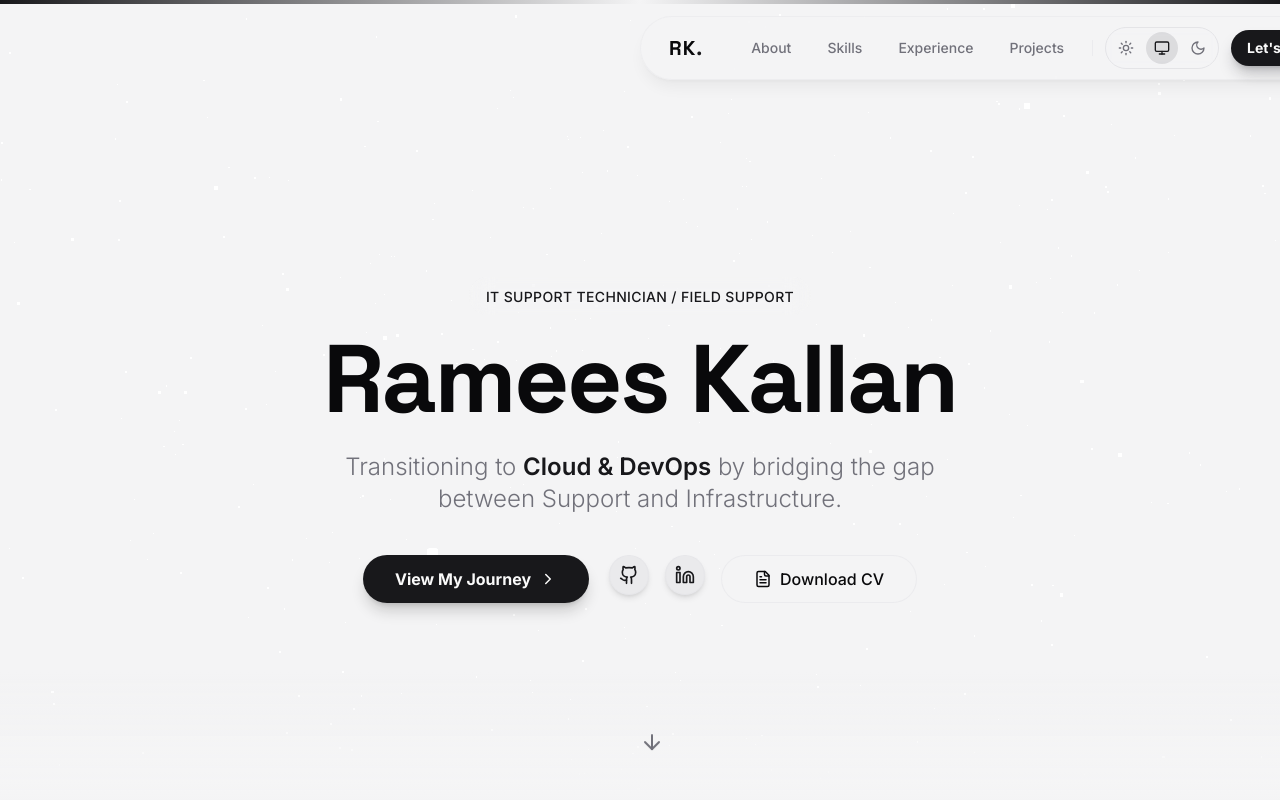
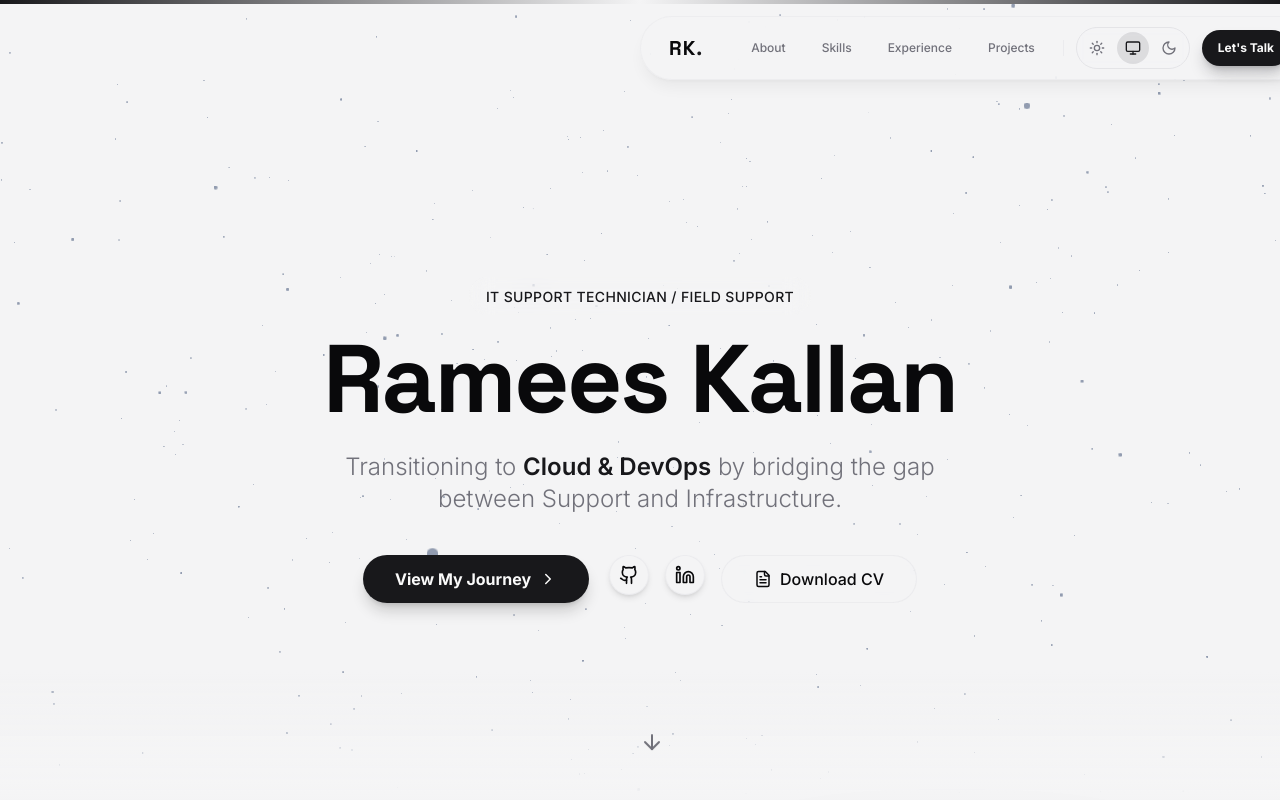
Before and after one commit to R-Z-7/portfolio-2025, a Next.js app: page / in a window 1280 px wide. Shown: the top 800 px of the page. Built offline with nearby package versions, Linux system fonts and the light colour scheme.

Commit message:
Polish UI + fix theme stars + improve button clarity

```diff
--- a/src/app/globals.css
+++ b/src/app/globals.css
@@ -16,7 +16,7 @@
     --primary: 240 5.9% 10%;
     --primary-foreground: 0 0% 98%;
 
-    --secondary: 240 5% 92%;
+    --secondary: 240 4.8% 95.9%;
     --secondary-foreground: 240 5.9% 10%;
 
     --muted: 240 4.8% 95.9%;
@@ -30,9 +30,9 @@
 
     --border: 240 5.9% 90%;
     --input: 240 5.9% 90%;
-    --ring: 240 10% 3.9%;
+    --ring: 240 5.9% 10%;
 
-    --radius: 0.5rem;
+    --radius: 0.75rem;
   }
 
   .dark {
@@ -86,7 +86,36 @@
   }
 
   h1 {
-    @apply text-4xl md:text-6xl lg:text-7xl font-bold;
+    @apply text-4xl md:text-6xl lg:text-7xl font-bold tight-spacing;
+  }
+
+  h2 {
+    @apply text-3xl md:text-5xl font-bold;
+  }
+
+  p {
+    @apply leading-relaxed;
+  }
+}
+
+@layer utilities {
+  .tight-spacing {
+    letter-spacing: -0.02em;
+  }
+
+  .glass-panel {
+    @apply bg-card/70 backdrop-blur-md border border-border/50 shadow-sm transition-all duration-300;
+  }
+
+  .premium-shadow {
+    box-shadow: 0 0 0 1px hsl(var(--border) / 0.4),
+      0 4px 20px -2px hsl(var(--primary) / 0.05);
+  }
+
+  .text-gradient {
+    @apply bg-clip-text text-transparent bg-gradient-to-r from-foreground via-muted-foreground to-foreground;
+    background-size: 200% auto;
+    animation: textShine 8s ease-in-out infinite alternate;
   }
 }
 
@@ -98,12 +127,12 @@
   button,
   [role="button"] {
     cursor: auto;
-    /* Should ideally be 'none' if custom cursor is active, but fallback to auto to avoid 'no cursor' issue if JS fails */
     cursor: none;
+    /* Custom cursor */
   }
 }
 
-/* Custom Scrollbar - Premium Slim */
+/* Custom Scrollbar */
 ::-webkit-scrollbar {
   width: 6px;
 }
@@ -113,22 +142,7 @@
 }
 
 ::-webkit-scrollbar-thumb {
-  @apply bg-border rounded-full hover:bg-muted-foreground/40 transition-colors;
-}
-
-.glass-panel {
-  @apply bg-card/60 backdrop-blur-md border border-border/50 shadow-sm transition-all duration-300;
-}
-
-/* Premium Hover Card Effect */
-.card-hover {
-  @apply hover:border-primary/20 hover:shadow-lg hover:shadow-primary/5 hover:-translate-y-1 transition-all duration-300;
-}
-
-.text-gradient {
-  @apply bg-clip-text text-transparent bg-gradient-to-r from-foreground via-muted-foreground to-foreground;
-  background-size: 200% auto;
-  animation: textShine 5s ease-in-out infinite alternate;
+  @apply bg-border/60 rounded-full hover:bg-muted-foreground/60 transition-colors;
 }
 
 @keyframes textShine {
@@ -140,12 +154,3 @@
     background-position: 100% 50%;
   }
 }
-
-/* Utilities for agency feel */
-.container-width {
-  @apply max-w-7xl mx-auto px-6 md:px-12;
-}
-
-.section-padding {
-  @apply py-24 md:py-32;
-}
--- a/src/components/home/Hero3D.tsx
+++ b/src/components/home/Hero3D.tsx
@@ -9,7 +9,7 @@ import { useTheme } from "next-themes";
 // Use a simple, performance-friendly particle system
 function Particles(props: any) {
     const ref = useRef<THREE.Points>(null!);
-    const { theme } = useTheme();
+    const { resolvedTheme } = useTheme();
     const [mounted, setMounted] = useState(false);
 
     useEffect(() => {
@@ -49,17 +49,7 @@ function Particles(props: any) {
 
     if (!mounted) return null;
 
-    const isDark = theme === 'dark' || theme === 'system'; // Default to dark for system if unknown/SSR
-    // Actually next-themes handles system, so resolvedTheme is better, usually available from useTheme
-    // But theme might be 'system'. We can default to blending ADD for dark aesthetics.
-
-    // Better retrieval of resolved theme
-    // const { resolvedTheme } = useTheme();
-    // However, inside this component we should prop drill or just use hook.
-
-    // Assuming 'theme' is enough or fallback to dark style.
-    // For light mode, we need NormalBlending and a dark color.
-    const isLight = theme === 'light';
+    const isLight = resolvedTheme === 'light';
 
     return (
         <group rotation={[0, 0, Math.PI / 4]}>
--- a/src/components/layout/Navbar.tsx
+++ b/src/components/layout/Navbar.tsx
@@ -43,7 +43,7 @@ export default function Navbar() {
                 animate={{ y: 0 }}
                 className="fixed top-4 left-1/2 -translate-x-1/2 z-50 w-[95%] md:w-auto max-w-5xl"
             >
-                <div className="bg-background/80 backdrop-blur-xl border border-border/40 rounded-full px-5 py-2.5 shadow-lg shadow-black/5 dark:shadow-black/20 flex items-center justify-between md:justify-center gap-4 md:gap-8">
+                <div className="bg-background/80 backdrop-blur-xl border border-border/40 rounded-full px-5 py-2.5 shadow-lg shadow-black/5 dark:shadow-black/20 flex items-center justify-between md:justify-center gap-4 md:gap-8 transition-all duration-300">
                     <Link to="hero" smooth={true} className="text-xl font-bold font-display cursor-pointer tracking-wider text-foreground hover:opacity-80 transition-opacity pl-2">
                         RK<span className="text-primary">.</span>
                     </Link>
--- a/src/components/ui/GlassCard.tsx
+++ b/src/components/ui/GlassCard.tsx
@@ -10,7 +10,7 @@ export default function GlassCard({ children, className }: GlassCardProps) {
     return (
         <div
             className={cn(
-                "glass-panel rounded-2xl p-6 transition-all duration-500 hover:bg-card/80 hover:shadow-2xl hover:shadow-primary/5 hover:-translate-y-1 hover:border-primary/20 border border-border/50 group",
+                "glass-panel rounded-2xl p-6 transition-all duration-500 bg-card/70 border-border/60 hover:bg-card/90 hover:shadow-2xl hover:shadow-primary/5 hover:-translate-y-1 hover:border-primary/20 border group",
                 className
             )}
         >
--- a/src/components/ui/button.tsx
+++ b/src/components/ui/button.tsx
@@ -4,21 +4,21 @@ import { cva, type VariantProps } from "class-variance-authority"
 import { cn } from "@/lib/utils"
 
 const buttonVariants = cva(
-    "inline-flex items-center justify-center whitespace-nowrap rounded-full text-sm font-medium ring-offset-background transition-colors focus-visible:outline-none focus-visible:ring-2 focus-visible:ring-ring focus-visible:ring-offset-2 disabled:pointer-events-none disabled:opacity-50",
+    "inline-flex items-center justify-center whitespace-nowrap rounded-full text-sm font-medium ring-offset-background transition-all focus-visible:outline-none focus-visible:ring-2 focus-visible:ring-ring focus-visible:ring-offset-2 disabled:pointer-events-none disabled:opacity-50",
     {
         variants: {
             variant: {
-                default: "bg-primary text-primary-foreground hover:bg-primary/90 shadow-md shadow-primary/20",
+                default: "bg-primary text-primary-foreground hover:bg-primary/90 shadow-lg shadow-primary/20 hover:shadow-primary/30 hover:-translate-y-0.5",
                 destructive: "bg-destructive text-destructive-foreground hover:bg-destructive/90",
-                outline: "border border-border bg-background hover:bg-accent hover:text-accent-foreground",
-                secondary: "bg-secondary text-secondary-foreground hover:bg-secondary/80",
-                ghost: "hover:bg-accent hover:text-accent-foreground",
+                outline: "border border-border bg-background/50 hover:bg-muted/50 hover:text-accent-foreground backdrop-blur-sm",
+                secondary: "bg-muted text-foreground hover:bg-muted/80 shadow-sm",
+                ghost: "hover:bg-muted/50 hover:text-foreground",
                 link: "text-primary underline-offset-4 hover:underline",
-                frosted: "bg-background/60 backdrop-blur-sm border border-border/50 hover:bg-accent/50 text-foreground font-medium",
+                frosted: "bg-background/60 backdrop-blur-md border border-border/50 hover:bg-accent/50 text-foreground font-medium shadow-sm",
             },
             size: {
-                default: "h-10 px-5 py-2",
-                sm: "h-9 rounded-full px-4",
+                default: "h-11 px-6",
+                sm: "h-9 rounded-full px-4 text-xs",
                 lg: "h-12 rounded-full px-8 text-base",
                 icon: "h-10 w-10",
             },
```
